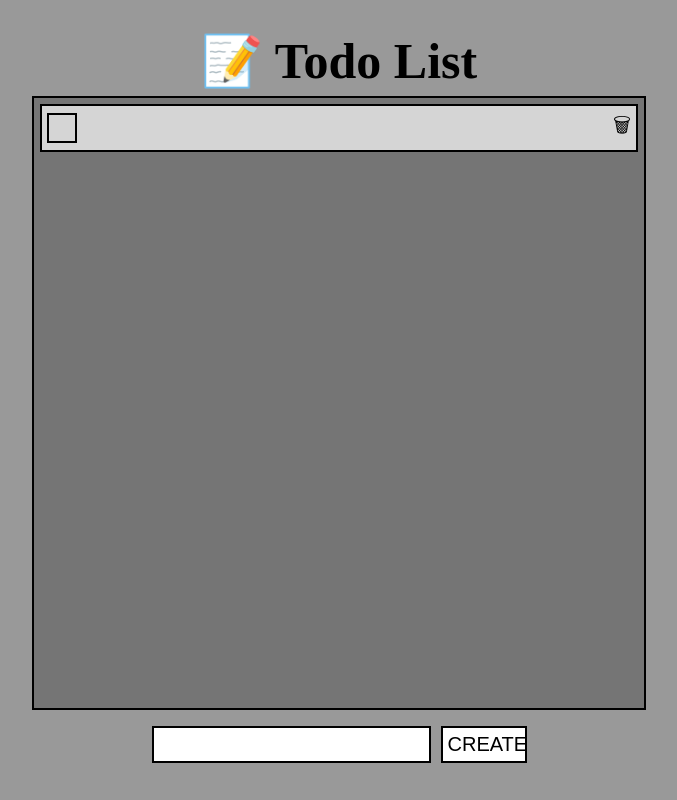
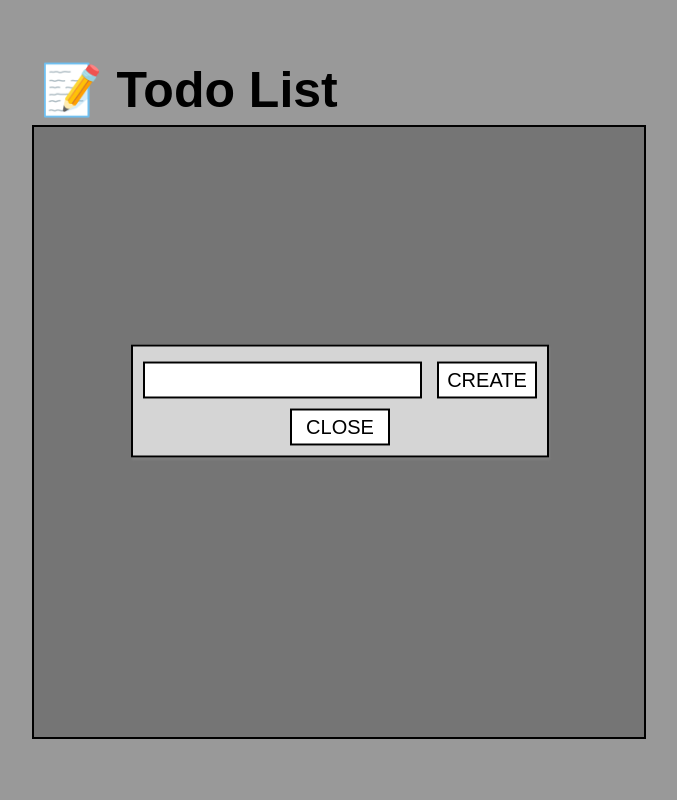
Before and after one commit to groydis/test-frontend-developer, a React app: page / in a window 1280 px wide. Both pictures are taken after a click on the button "CREATE". Shown: the whole page, without its empty margins (301-978 px from the left). Built offline with nearby package versions, Linux system fonts and the light colour scheme.

Commit message:
Refactored code
Modified create task functionality to be modal based

```diff
--- /dev/null
+++ b/src/components/emoji.tsx
@@ -0,0 +1,9 @@
+type props = {
+  symbol: any,
+}
+
+function Emoji({ symbol }: props) {
+  return symbol
+}
+
+export default Emoji
--- /dev/null
+++ b/src/components/header.tsx
@@ -0,0 +1,17 @@
+import Emoji from './emoji'
+import CreateTasksModal from './modals/createtask'
+
+function Header() {
+  return (
+    <header>
+      <h1 className="title-text-wrapper">
+        <Emoji symbol="&#128221;" />
+        {' '}
+        Todo List
+      </h1>
+      <CreateTasksModal />
+    </header>
+  )
+}
+
+export default Header
--- /dev/null
+++ b/src/components/inputs/actionbutton.tsx
@@ -0,0 +1,20 @@
+type Props = {
+  action: () => void,
+  btnText: any,
+  type: string,
+}
+
+function ActionButton({ action, btnText, type }: Props) {
+  return (
+    <button
+      id={type}
+      onClick={action}
+      type="submit"
+      aria-label="action button"
+    >
+      {btnText}
+    </button>
+  )
+}
+
+export default ActionButton
--- a/src/components/modals/cleartasks.tsx
+++ b/src/components/modals/cleartasks.tsx
@@ -1,5 +1,7 @@
 import { useEffect, useState } from 'react'
 import UseTasks from '../../state/hooks/usetask'
+import ActionButton from '../inputs/actionbutton'
+import Emoji from '../emoji'
 
 function ClearTasksModal() {
   const { allTasksCompleted, clearTasks } = UseTasks()
@@ -14,24 +16,16 @@ function ClearTasksModal() {
       className="modal-wrapper"
       open={open}
     >
-      <p> &#129321;All Tasks Completed! &#129321; </p>
+      <p>
+        <Emoji symbol="&#129321;" />
+        {' '}
+        Well Done! Clear all tasks?
+        {' '}
+        <Emoji symbol="&#129321;" />
+      </p>
       <div>
-        <button
-          id="action-btn"
-          aria-label="clear tasks button"
-          onClick={() => clearTasks()}
-          type="submit"
-        >
-          CLEAR
-        </button>
-        <button
-          id="action-btn"
-          aria-label="cancel modal button"
-          onClick={() => setOpen(false)}
-          type="button"
-        >
-          CLOSE
-        </button>
+        <ActionButton action={() => clearTasks()} btnText="CLEAR" type="action-btn" />
+        <ActionButton action={() => setOpen(false)} btnText="CLOSE" type="action-btn" />
       </div>
     </dialog>
   )
--- /dev/null
+++ b/src/components/modals/createtask.tsx
@@ -0,0 +1,30 @@
+import { useEffect, useState } from 'react'
+import UseTasks from '../../state/hooks/usetask'
+import ActionButton from '../inputs/actionbutton'
+import TaskInput from '../taskinput'
+
+function CreateTasksModal() {
+  const { allTasksCompleted } = UseTasks()
+  const [showDialog, setShowDialog] = useState(false)
+
+  useEffect(() => {
+    setShowDialog(false && !allTasksCompleted)
+  }, [true && allTasksCompleted])
+
+  return (
+    <div className="create-task-wrapper">
+      { !showDialog ? <ActionButton action={() => setShowDialog(true)} btnText="CREATE" type="action-btn" /> : <br />}
+      <dialog
+        className="modal-wrapper"
+        open={showDialog}
+      >
+        <TaskInput />
+        <div>
+          <ActionButton action={() => setShowDialog(false)} btnText="CLOSE" type="action-btn" />
+        </div>
+      </dialog>
+    </div>
+  )
+}
+
+export default CreateTasksModal
--- a/src/components/modals/error.tsx
+++ b/src/components/modals/error.tsx
@@ -1,5 +1,7 @@
 import { useEffect, useState } from 'react'
 import UseTasks from '../../state/hooks/usetask'
+import Emoji from '../emoji'
+import ActionButton from '../inputs/actionbutton'
 
 function ErrorModal() {
   const { error } = UseTasks()
@@ -14,15 +16,12 @@ function ErrorModal() {
       className="modal-wrapper"
       open={open}
     >
-      &#129327; An Error Has Occured! &#129327;
-      <button
-        id="action-btn"
-        aria-label="close modal"
-        onClick={() => setOpen(false)}
-        type="button"
-      >
-        OK
-      </button>
+      <Emoji symbol="&#129327;" />
+      {' '}
+      An Error Has Occured!
+      {' '}
+      <Emoji symbol="&#129327;" />
+      <ActionButton action={() => setOpen(false)} btnText="OK" type="action-btn" />
     </dialog>
   )
 }
--- a/src/components/taskinput.tsx
+++ b/src/components/taskinput.tsx
@@ -1,5 +1,6 @@
 import { ChangeEvent, useRef } from 'react'
 import UseTasks from '../state/hooks/usetask'
+import ActionButton from './inputs/actionbutton'
 
 function TaskInput() {
   const { createTask } = UseTasks()
@@ -23,14 +24,7 @@ function TaskInput() {
         ref={inputReference}
         type="text"
       />
-      <button
-        id="action-btn"
-        onClick={() => handleTaskSubmission()}
-        type="submit"
-        aria-label="create task button"
-      >
-        CREATE
-      </button>
+      <ActionButton action={() => handleTaskSubmission()} btnText="CREATE" type="action-btn" />
     </div>
   )
 }
--- a/src/components/taskitem.tsx
+++ b/src/components/taskitem.tsx
@@ -1,5 +1,7 @@
 import { Task } from '../@types/task'
 import UseTasks from '../state/hooks/usetask'
+import ActionButton from './inputs/actionbutton'
+import Emoji from './emoji'
 
 type Props = {
   task: Task
@@ -12,14 +14,11 @@ function TaskItem({ task }: Props) {
   return (
     <div className="task-item-wrapper">
       <div>
-        <button
-          id="complete-btn"
-          aria-label="task toggle complete button"
-          onClick={() => toggleCompleteTaskStatus(id)}
-          type="submit"
-        >
-          { !isComplete ? <p> </p> : <p>&#10004;</p> }
-        </button>
+        <ActionButton
+          action={() => toggleCompleteTaskStatus(id)}
+          btnText={!isComplete ? <p> </p> : <p><Emoji symbol="&#10004;" /></p>}
+          type="complete-btn"
+        />
         { !isComplete ? description : (
           <del>
             {' '}
@@ -28,14 +27,7 @@ function TaskItem({ task }: Props) {
           </del>
         ) }
       </div>
-      <button
-        id="delete-btn"
-        aria-label="task delete button"
-        onClick={() => deleteTask(id)}
-        type="submit"
-      >
-        &#128465;
-      </button>
+      <ActionButton action={() => deleteTask(id)} btnText={<Emoji symbol="&#128465;" />} type="delete-btn" />
     </div>
   )
 }
--- a/src/css/index.css
+++ b/src/css/index.css
@@ -2,6 +2,7 @@
   padding: 0;
   margin: 0;
   font-size: 20px;
+  font-family: Arial, Helvetica, sans-serif;
 }
 
 body {
@@ -11,6 +12,21 @@ body {
 h1 {
   font-size: 50px;
   text-align: center;
+}
+
+header {
+  width: 600px;
+  display: flex;
+  justify-content: center;
+  align-items: center;
+}
+
+.create-task-wrapper {
+  width: 50%;
+  float: right;
+}
+.title-text-wrapper {
+  width: 50%;
 }
 
 .page-wrapper {
@@ -86,7 +102,7 @@ button {
 #action-btn {
   margin: 5px;
   padding: 5px;
-  width: 86px;
+  width: 100px;
   background-color: white;
   color: black;
 }
@@ -111,7 +127,7 @@ input {
   top: 50%;
   transform: translate(-50%, -50%);
 
-  background-color: white;
+  background-color: #d5d5d5;
 }
 
 .modal-wrapper button {
--- a/src/pages/app.tsx
+++ b/src/pages/app.tsx
@@ -1,14 +1,13 @@
-import TaskInput from '../components/taskinput'
 import TaskList from '../components/tasklist'
 import { TaskContextProvider } from '../state/context/taskcontext'
+import Header from '../components/header'
 
 function App() {
   return (
     <TaskContextProvider>
       <div className="page-wrapper">
-        <h1>&#128221; Todo List</h1>
+        <Header />
         <TaskList />
-        <TaskInput />
       </div>
     </TaskContextProvider>
   )
```
